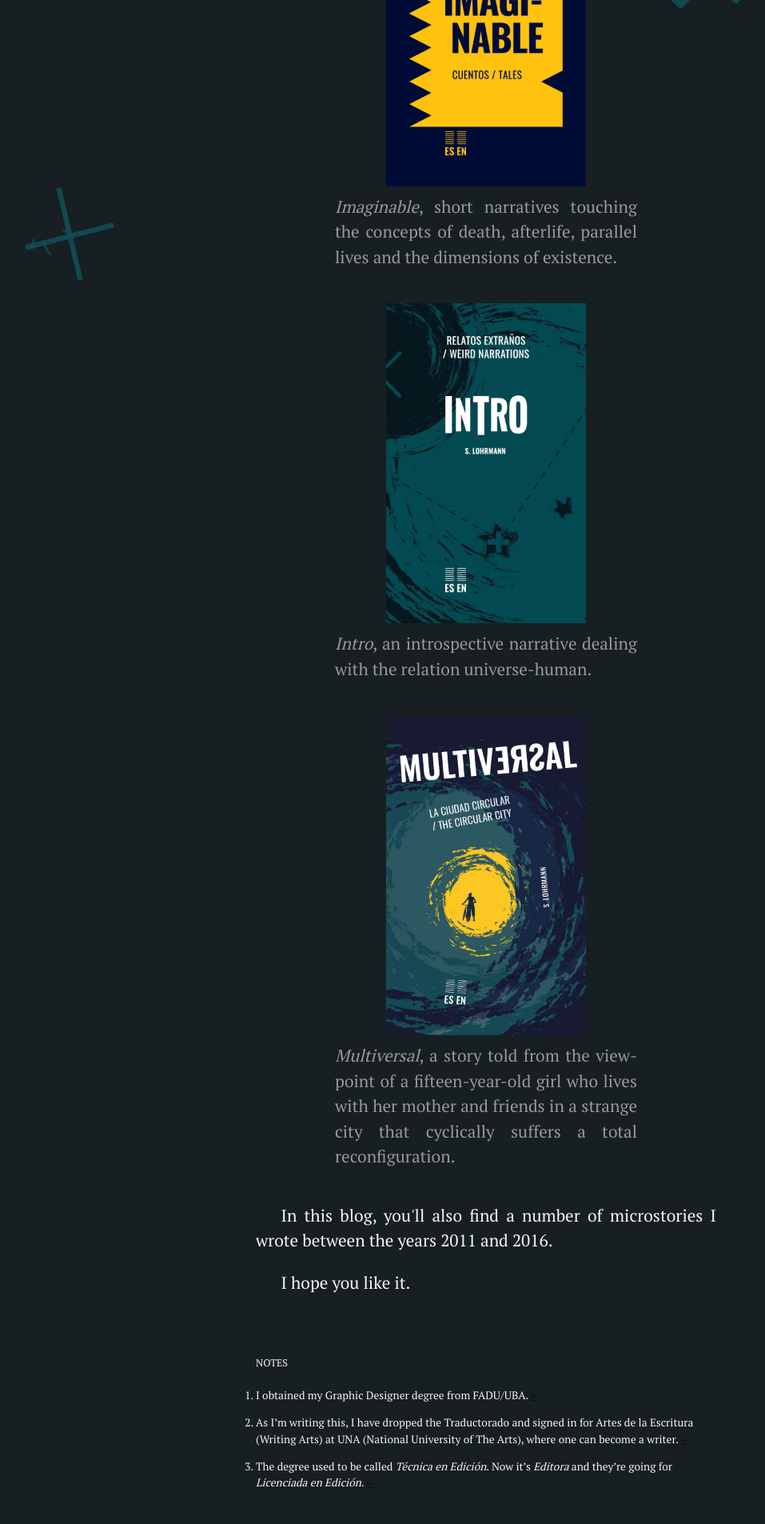
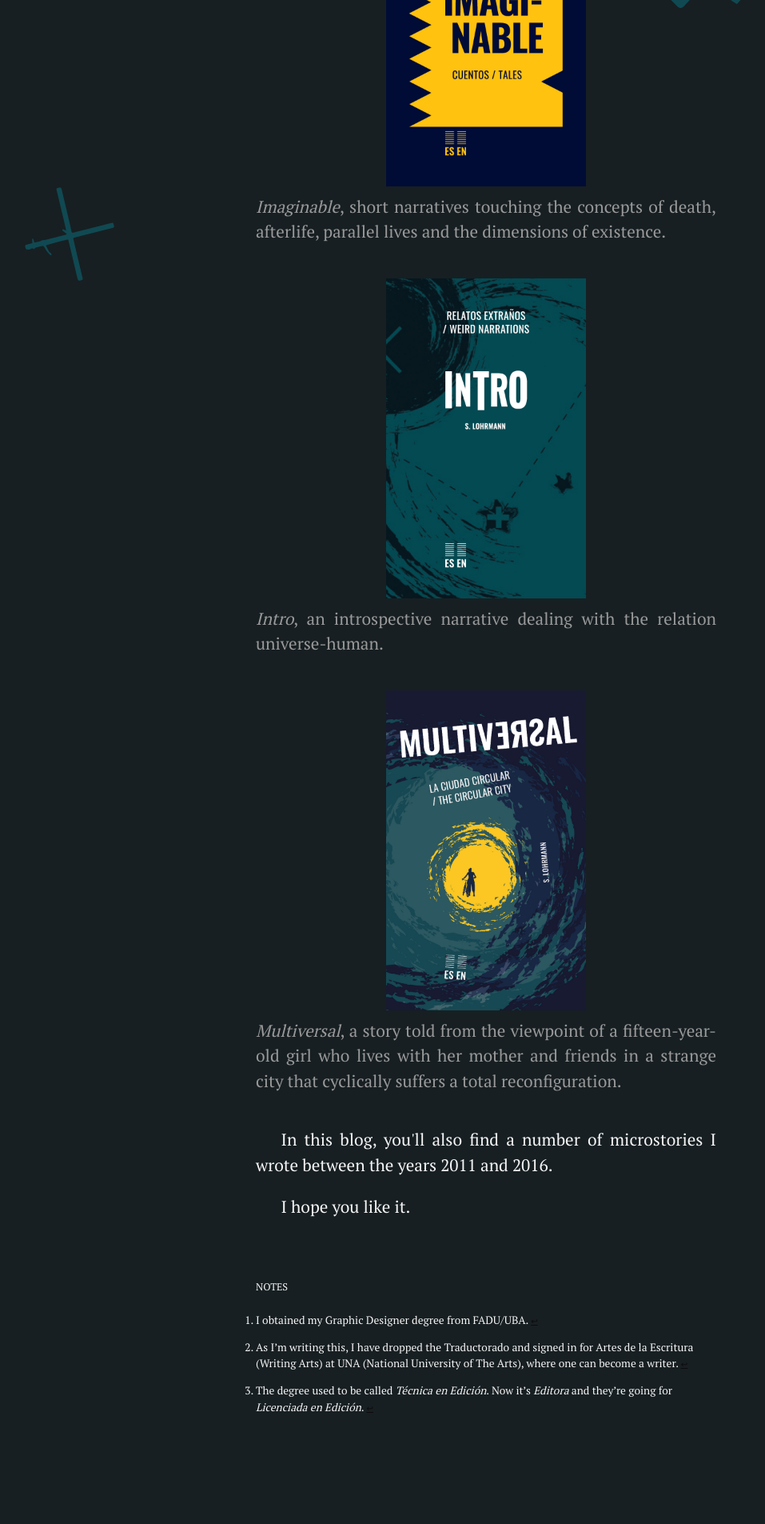
Before and after one commit to silvialohrmann/editorial, a Jekyll site: the page built from about.md, in a window 1280 px wide. Shown: the part 1911-3816 px from the top of the page at 80% size, without its empty margins (32-989 px from the left). Built offline with Jekyll 4.4.1, drawn with Linux system fonts in a browser that asks for light colours.

Commit message:
Update about.md

```diff
--- a/about.md
+++ b/about.md
@@ -18,7 +18,7 @@ Slow-paced, I had passed five out of twenty-four subjects before the pandemic. T
 During quarantine, I also made the time to round up my writing of several years in three books. I had every intention of publishing them through Ingramspark, but chickened out and let them resting in the platform, a click away from reaching the world ☜(ˆ▽ˆ).
 
 This year, I reread them and decided to publish them as they were. That's why I built this blog, to reedit the texts for a future second edition of each. The books are:
-<div style="max-width:18em; margin:auto;  text-align:center;">
+<div style="margin:auto; text-align:center;">
  <div id="imaginable">
 <img style="margin-bottom:10px;" src="/assets/images/Imaginable%20-%20cover.jpg" alt="Imaginable" width="250">
 <p style="color:#999999;"><em>Imaginable</em>, short narratives touching the concepts of death, afterlife, parallel lives and the dimensions of existence.</p>
```
